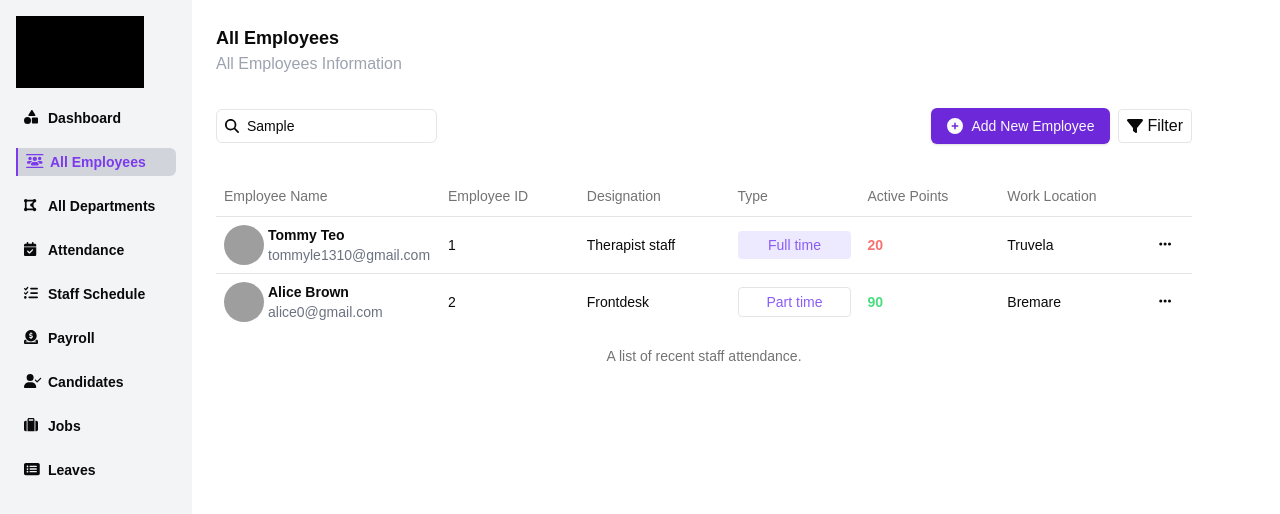
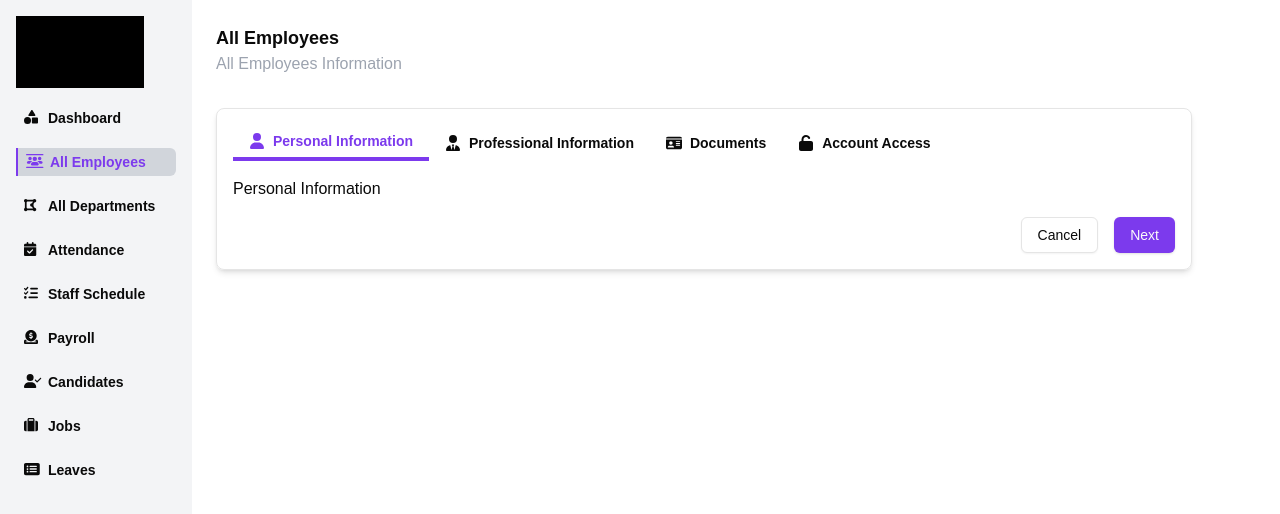
Before and after one commit to tommyle1310/truvela-hr, a Next.js app: page /employees in a window 1280 px wide. Both pictures are taken after typing "Sample" into the empty fields and a click on the button "Add New Employee". Shown: the top 514 px of the page. Built offline with nearby package versions, Linux system fonts and the light colour scheme; grey boxes are pictures that could not be loaded.

Commit message:
all-employee (2)

```diff
--- a/app/employees/page.tsx
+++ b/app/employees/page.tsx
@@ -1,8 +1,9 @@
+'use client'
 import SearchInput from '@/components/SearchInput'
 import { Button } from '@/components/ui/button'
-import { faEllipsis, faFilter, faPlusCircle } from '@fortawesome/free-solid-svg-icons'
+import { faEllipsis, faFilter, faPlusCircle, faUser } from '@fortawesome/free-solid-svg-icons'
 import { FontAwesomeIcon } from '@fortawesome/react-fontawesome'
-import React from 'react'
+import React, { useState } from 'react'
 import {
     Popover,
     PopoverContent,
@@ -19,6 +20,7 @@ import {
     TableRow,
 } from "@/components/ui/table"
 import { Avatar, AvatarFallback, AvatarImage } from "@/components/ui/avatar"
+import { tabs_add_edit_employee } from '@/data/componentData'
 
 
 const attendanceReviewData: { id: number, email: string, name: string, isFulltime: boolean, activePoint: number, workLocation: string, avatar: string, clockIn: string, checkIn: string, designation: string, status: 'LATE' | 'EARLY' | 'ON_TIME' }[] = [
@@ -50,22 +52,31 @@ const attendanceReviewData: { id: number, email: string, name: string, isFulltim
     },
 ];
 
-const page = () => {
+export type EmployeeContentType = 'ALL_EMPLOYEE' | 'ADD' | 'EDIT'
+
+
+export const EmployeeContentRender = ({
+    type,
+    switchContentRender
+}: {
+    type: EmployeeContentType;  // The state passed down from parent
+    switchContentRender: React.Dispatch<React.SetStateAction<EmployeeContentType>>;  // The function to change the state in parent
+}) => {
+    switch (type) {
+        case 'ALL_EMPLOYEE':
             return (
-        <div className='flex flex-col gap-8'>
-            <div className="flex flex-col ">
-                <h1 className='font-bold text-lg'>All Employees</h1>
-                <p className='font-thin text-gray-400'>All Employees Information</p>
-            </div>
+                <div className="border p-4 rounded-lg flex flex-col gap-4 shadow-md">
                     <div className="justify-between flex items-center">
                         <div className="max-w-sm">
                             <SearchInput />
                         </div>
                         <div className="flex items-center gap-2">
-                    <Button className='bg-violet-700'><FontAwesomeIcon icon={faPlusCircle} />Add New Employee</Button>
+                            <Button onClick={() => switchContentRender('ADD')} className='bg-violet-700'>
+                                <FontAwesomeIcon icon={faPlusCircle} /> Add New Employee
+                            </Button>
                             <Popover>
                                 <PopoverTrigger className='flex items-center gap-1 px-2 py-1 rounded-sm border'>
-                            <FontAwesomeIcon icon={faFilter} />Filter
+                                    <FontAwesomeIcon icon={faFilter} /> Filter
                                 </PopoverTrigger>
                                 <PopoverContent>Place content for the popover here.</PopoverContent>
                             </Popover>
@@ -76,17 +87,17 @@ const page = () => {
                         <TableHeader>
                             <TableRow>
                                 <TableHead className="w-[100px]">Employee Name</TableHead>
-                        <TableHead>Employee ID</TableHead>
-                        <TableHead>Designation</TableHead>
-                        <TableHead>Type</TableHead>
-                        <TableHead>Active Points</TableHead>
-                        <TableHead>Work Location</TableHead>
-                        <TableHead></TableHead>
+                                <TableHead className='text-center'>Employee ID</TableHead>
+                                <TableHead className='text-center'>Designation</TableHead>
+                                <TableHead className='text-center'>Type</TableHead>
+                                <TableHead className='text-center'>Active Points</TableHead>
+                                <TableHead className='text-center'>Work Location</TableHead>
+                                <TableHead className='text-center'></TableHead>
                             </TableRow>
                         </TableHeader>
                         <TableBody>
                             {attendanceReviewData.map((item) => (
-                        <TableRow key={item.id} className="">
+                                <TableRow key={item.id}>
                                     <TableCell className="font-medium w-56 flex items-center gap-1">
                                         <Avatar>
                                             <AvatarImage src={item.avatar} />
@@ -97,12 +108,20 @@ const page = () => {
                                             <p className='text-gray-500 text-sm'>{item.email}</p>
                                         </div>
                                     </TableCell>
-                            <TableCell className="">{item.id}</TableCell>
-                            <TableCell className="">{item.designation}</TableCell>
-                            <TableCell className="">{item.isFulltime ? <div className='p-default bg-violet-100 text-violet-500 rounded-sm text-center'>Full time</div> : <div className='bg-white border p-default rounded-sm text-center text-violet-500'>Part time</div>}</TableCell>
-                            <TableCell className={`${item.activePoint > 70 ? 'text-green-400' : 'text-red-400'} font-bold`}>{item.activePoint}</TableCell>
-                            <TableCell className="">{item.workLocation}</TableCell>
-                            <TableCell className="">
+                                    <TableCell className="text-center">{item.id}</TableCell>
+                                    <TableCell className="text-center">{item.designation}</TableCell>
+                                    <TableCell className="text-center">
+                                        {item.isFulltime ? (
+                                            <div className='p-default bg-violet-100 text-violet-500 rounded-sm text-center'>Full time</div>
+                                        ) : (
+                                            <div className='bg-white border p-default rounded-sm text-center text-violet-500'>Part time</div>
+                                        )}
+                                    </TableCell>
+                                    <TableCell className={`${item.activePoint > 70 ? 'text-green-400' : 'text-red-400'} font-bold text-center`}>
+                                        {item.activePoint}
+                                    </TableCell>
+                                    <TableCell className="text-center">{item.workLocation}</TableCell>
+                                    <TableCell className="text-center">
                                         <Popover>
                                             <PopoverTrigger>
                                                 <FontAwesomeIcon icon={faEllipsis} />
@@ -115,6 +134,57 @@ const page = () => {
                         </TableBody>
                     </Table>
                 </div>
+            );
+        case 'ADD':
+            const [currentTab, setCurrentTab] = useState<string>(tabs_add_edit_employee[0].title);
+
+            // Reset currentTab to the first tab when switching back to ADD
+            const handleCancel = () => {
+                switchContentRender('ALL_EMPLOYEE');
+                setCurrentTab(tabs_add_edit_employee[0].title);  // Reset to the first tab
+            };
+            console.log(tabs_add_edit_employee)
+
+            return (
+                <div className="border p-4 rounded-lg flex flex-col gap-4 shadow-md">
+                    <div className="flex items-center">
+                        {tabs_add_edit_employee.map(item => (
+                            <Button
+                                key={item.id}
+                                onClick={() => setCurrentTab(item.title)}  // Handle tab change
+                                variant={'ghost'}
+                                className={`${currentTab === item.title ? 'border-b-[4px] hover:rounded-t-md border-violet-600 rounded-none text-violet-600' : ''} flex items-center font-semibold gap-2`}
+                            >
+                                <FontAwesomeIcon icon={item.icon} />
+                                {item.title}
+                            </Button>
+                        ))}
+                    </div>
+                    <div className="">{currentTab}</div>
+                    <div className='flex justify-end items-center gap-4'>
+                        {/* Ensure cancel resets to 'ALL_EMPLOYEE' */}
+                        <Button onClick={handleCancel} variant={'outline'}>Cancel</Button>
+                        <Button>Next</Button>
+                    </div>
+                </div>
+            );
+    }
+};
+
+
+const page = () => {
+    const [employeeContentState, setEmployeeContentState] = useState<EmployeeContentType>('ALL_EMPLOYEE')
+    return (
+        <div className='flex flex-col gap-8'>
+            <div className="flex flex-col ">
+                <h1 className='font-bold text-lg'>All Employees</h1>
+                <p className='font-thin text-gray-400'>All Employees Information</p>
+            </div>
+            <EmployeeContentRender
+                type={employeeContentState}
+                switchContentRender={setEmployeeContentState} // Switch to ADD when needed
+            />
+        </div>
     )
 }
 
--- a/components/ui/button.tsx
+++ b/components/ui/button.tsx
@@ -10,7 +10,7 @@ const buttonVariants = cva(
     variants: {
       variant: {
         default:
-          "bg-primary text-primary-foreground shadow hover:bg-primary/90",
+          "bg-violet-600 text-primary-foreground shadow hover:bg-violet-700",
         destructive:
           "bg-destructive text-destructive-foreground shadow-sm hover:bg-destructive/90",
         outline:
@@ -36,7 +36,7 @@ const buttonVariants = cva(
 
 export interface ButtonProps
   extends React.ButtonHTMLAttributes<HTMLButtonElement>,
-    VariantProps<typeof buttonVariants> {
+  VariantProps<typeof buttonVariants> {
   asChild?: boolean
 }
 
--- /dev/null
+++ b/data/componentData.ts
@@ -0,0 +1,24 @@
+import { faIdCard, faUnlock, faUser, faUserTie } from "@fortawesome/free-solid-svg-icons";
+
+export const tabs_add_edit_employee = [
+    {
+        id: 1,
+        icon: faUser,
+        title: 'Personal Information',
+    },
+    {
+        id: 2,
+        icon: faUserTie,
+        title: 'Professional Information',
+    },
+    {
+        id: 3,
+        icon: faIdCard,
+        title: 'Documents',
+    },
+    {
+        id: 1,
+        icon: faUnlock,
+        title: 'Account Access',
+    },
+]
```
Lines whose indentation alone changed are shown as unchanged.
